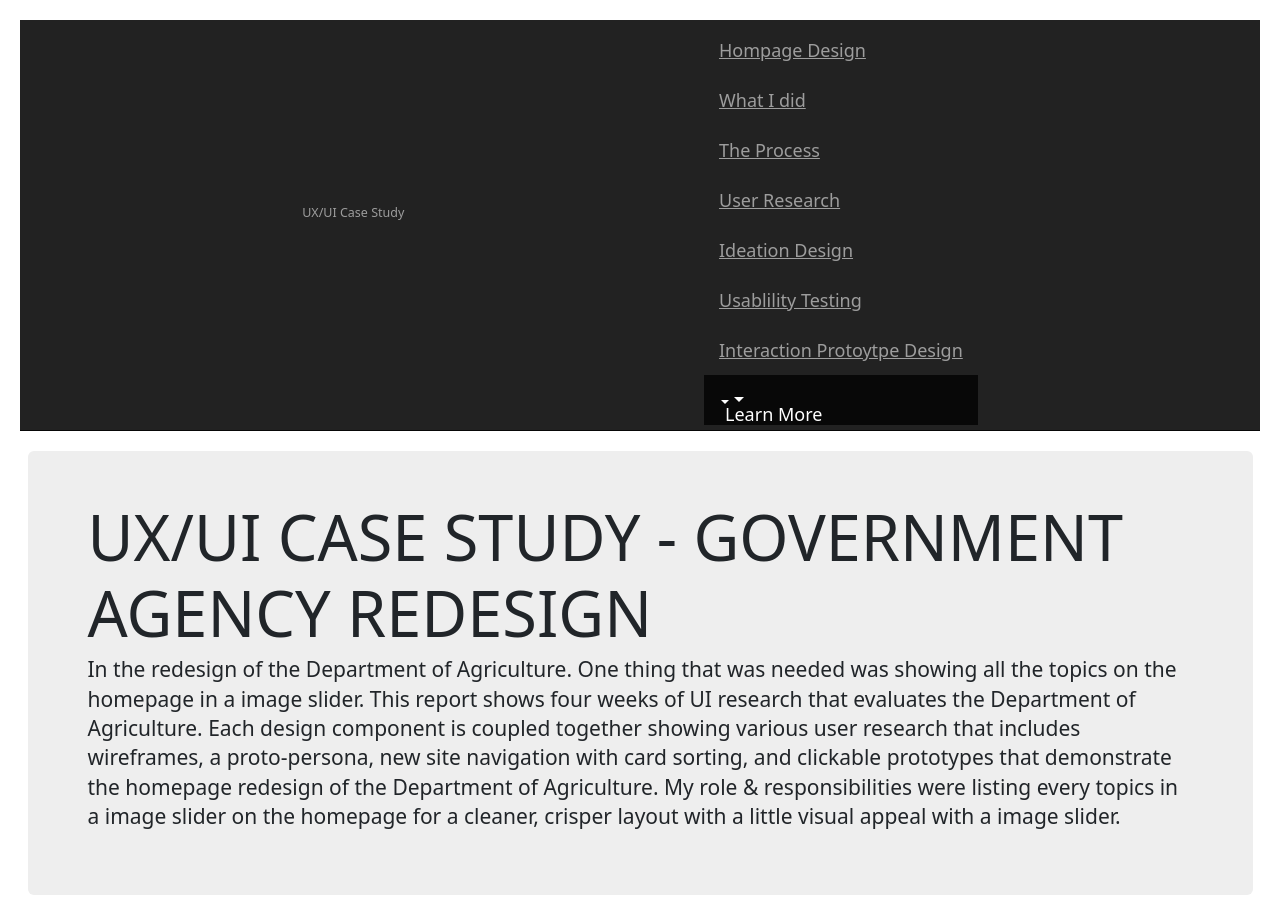
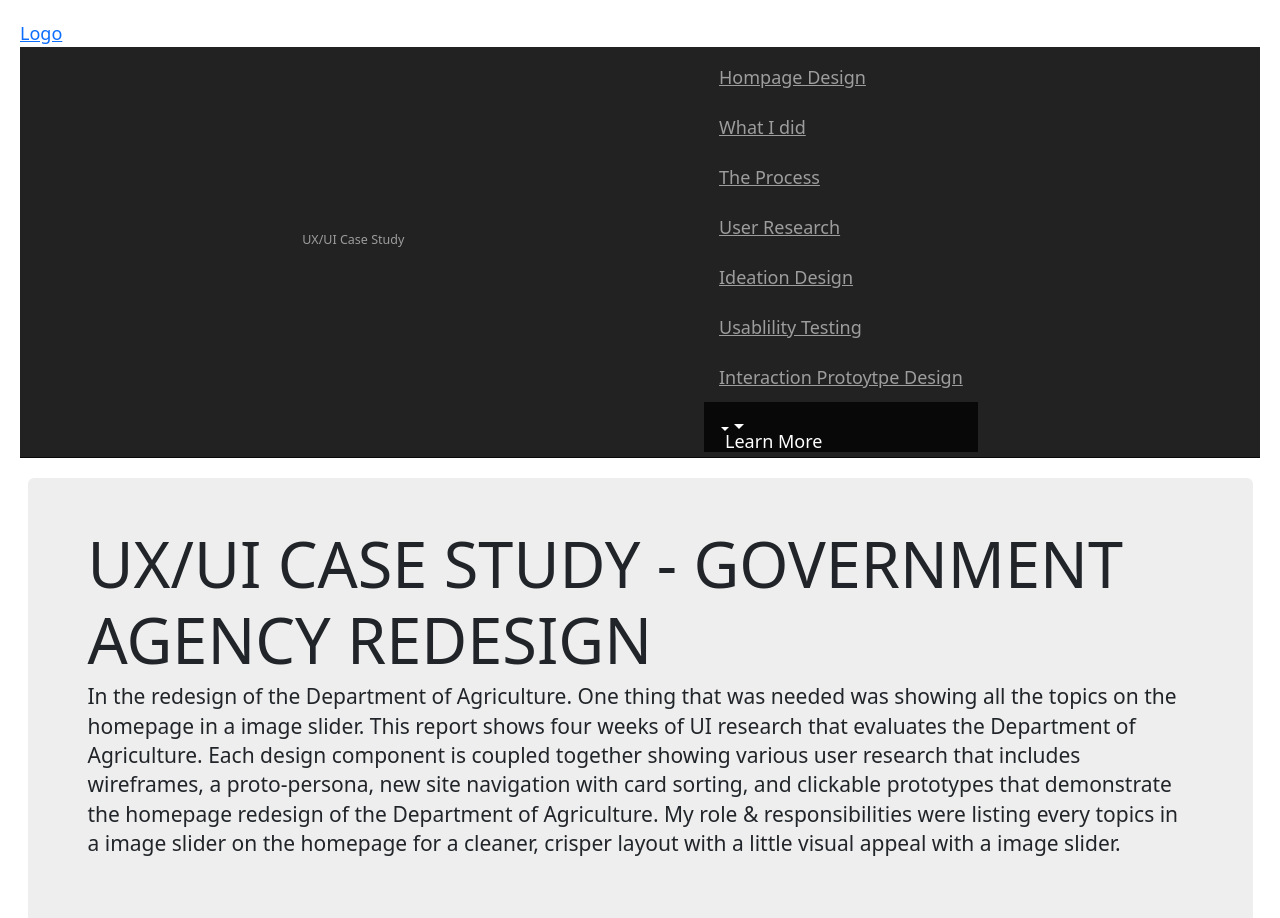
Before and after one commit to lynetteslape/UX_UI_HW_20, a plain HTML site: page index.html in a window 1280 px wide. Shown: the top 918 px of the page. Drawn offline with nearby package versions, Linux system fonts and the light colour scheme.

Commit message:
Update index.html

```diff
--- a/index.html
+++ b/index.html
@@ -25,13 +25,20 @@
   </style>
 </head>
 <body data-spy="scroll" data-target=".navbar" data-offset="50">
+<div class="mobile-container">
 
+<!-- Top Navigation Menu -->
+<div class="topnav">
+  <a href="#home" class="active">Logo</a>
+  <div id="myLinks">
 <nav class="navbar navbar-inverse navbar-fixed-top">
   <div class="container-fluid">
     <div class="navbar-header">
       <a class="navbar-brand" href="#section1">UX/UI Case Study</a>
     </div>
     <div>
+
+
       <div class="collapse navbar-collapse" id="myNavbar">
         <ul class="nav navbar-nav">
          <li><a href="#section1">Hompage Design</a></li>
@@ -45,9 +52,11 @@
             <ul class="dropdown-menu">
               <li><a href="#section8">Complete Case Study</a></li>
               <li><a href="#section9">Graphic Design Portfolio</a></li>
+              </div>
                <a href="javascript:void(0);" class="icon" onclick="myFunction()">
     <i class="fa fa-bars"></i>
   </a>
+              </div>
            </ul>
           </li>
         </ul>
```
